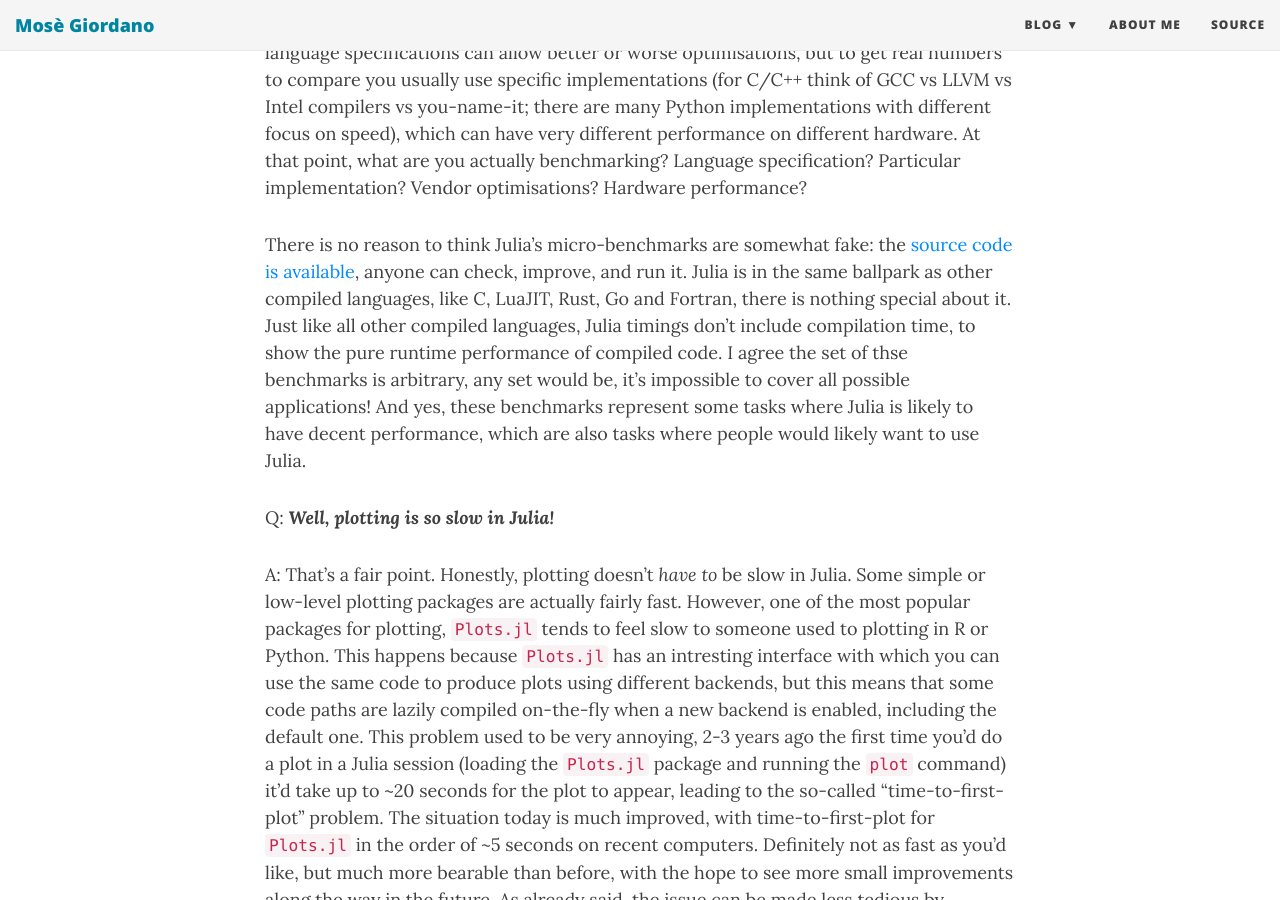
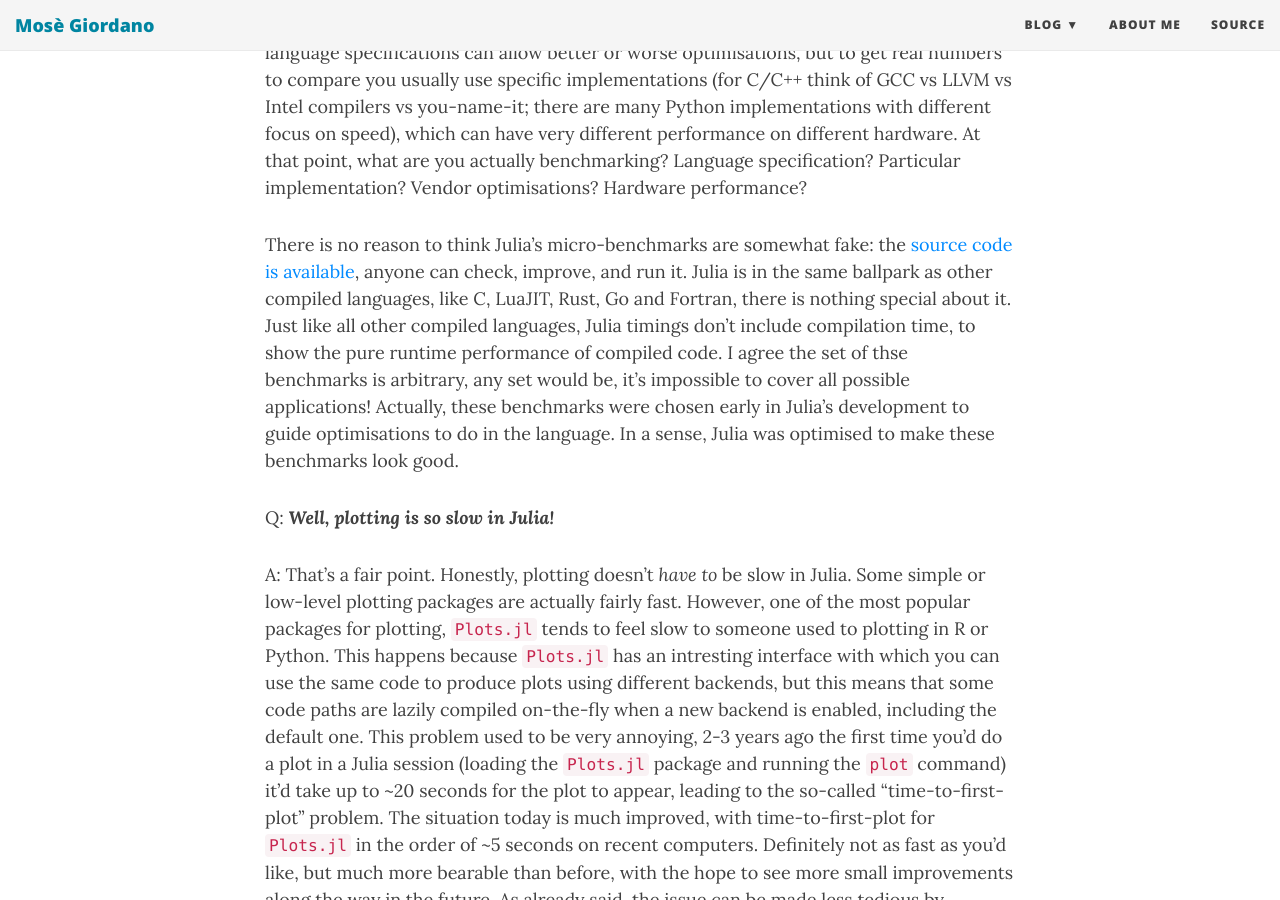
Before and after one commit to giordano/giordano.github.io, a Jekyll site: the page built from _posts/2021-10-15-mythbusting-julia.md, in a window 1280 px wide and 900 px high, scrolled down 1850 px. Built offline with Jekyll 4.4.1, drawn with Linux system fonts in a browser that asks for light colours; nearby versions of some CDN libraries; comment, search, counter and statistics services are not loaded; some of the changed text lies outside the part shown.

Commit message:
Some changes suggested by Jakob Nybo Nissen and Arthur Newbury

```diff
--- a/_posts/2021-10-15-mythbusting-julia.md
+++ b/_posts/2021-10-15-mythbusting-julia.md
@@ -83,9 +83,9 @@
 Fortran, there is nothing special about it.  Just like all other compiled languages, Julia
 timings don't include compilation time, to show the pure runtime performance of compiled
 code.  I agree the set of thse benchmarks is arbitrary, any set would be, it's impossible to
-cover all possible applications!  And yes, these benchmarks represent some tasks where Julia
-is likely to have decent performance, which are also tasks where people would likely want to
-use Julia.
+cover all possible applications!  Actually, these benchmarks were chosen early in Julia's
+development to guide optimisations to do in the language.  In a sense, Julia was optimised
+to make these benchmarks look good.
 
 Q: _**Well, plotting is so slow in Julia!**_
 
@@ -129,12 +129,15 @@
 machine code, you can likely achieve the same machine code with many other languages.  The
 difference usually lies in the amount of effort you need to put on it with the same
 experience in each language, starting a project from scratch: my _totally biased_ claim is
-that tends to favour Julia :-)
+that tends to favour Julia :-) On the other hand, if the problem you want to solve isn't
+amenable to be vectorised, note there are no performance penalties in using `for` loops in
+Julia, so in this case moving from a `for`-allergic language or package to Julia can give
+you a nice boost.
 
 If you're willing to move your code to Julia, the improvements you should expect are not
-about speed: you will work in a portable language, and get access to a wide, composable
-ecosystem of packages for numerical computing, with possibility to switch to use hardware
-accelerators (like GPUs) with minimal effort.
+necessarily about speed: you will work in a portable language, and get access to a wide,
+composable ecosystem of packages for numerical computing, with possibility to switch to use
+hardware accelerators (like GPUs) with minimal effort.
 
 <!-- Local Variables: -->
 <!-- ispell-local-dictionary: "british" -->
```
